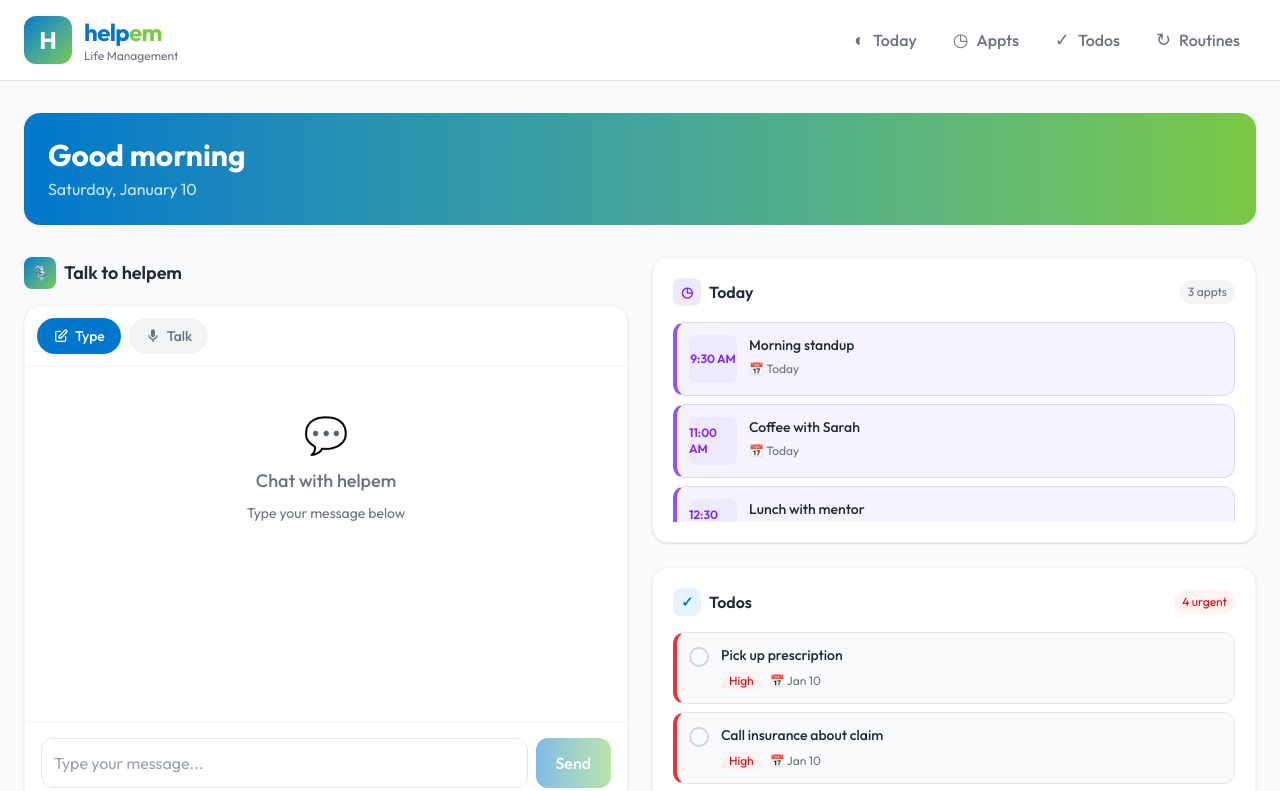
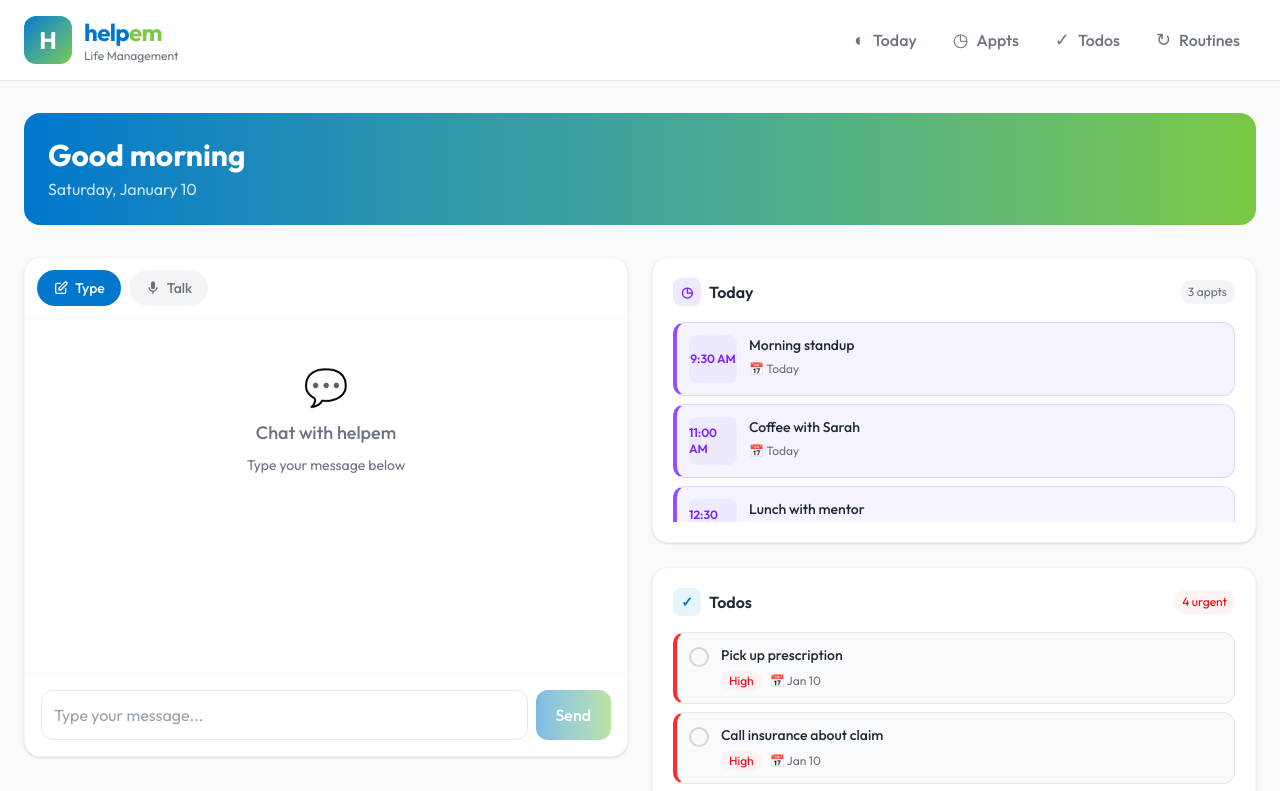
Before and after one commit to bsimkins11-personal/helpem_poc, a Next.js app: page / in a window 1280 px wide. Shown: the top 791 px of the page. Built offline with nearby package versions, Linux system fonts and the light colour scheme.

Commit message:
ui: remove Talk to helpem header

```diff
--- a/src/app/page.tsx
+++ b/src/app/page.tsx
@@ -59,10 +59,6 @@ export default function TodayPage() {
       <div className="grid grid-cols-1 lg:grid-cols-2 gap-4 md:gap-6">
         {/* Chat Interface */}
         <div className="order-1">
-          <h2 className="text-base md:text-lg font-semibold text-brandText mb-3 md:mb-4 flex items-center gap-2">
-            <span className="w-7 h-7 md:w-8 md:h-8 rounded-lg bg-gradient-to-br from-brandBlue to-brandGreen flex items-center justify-center text-white text-sm">🎙️</span>
-            Talk to helpem
-          </h2>
           <ChatInput />
         </div>
 
```
